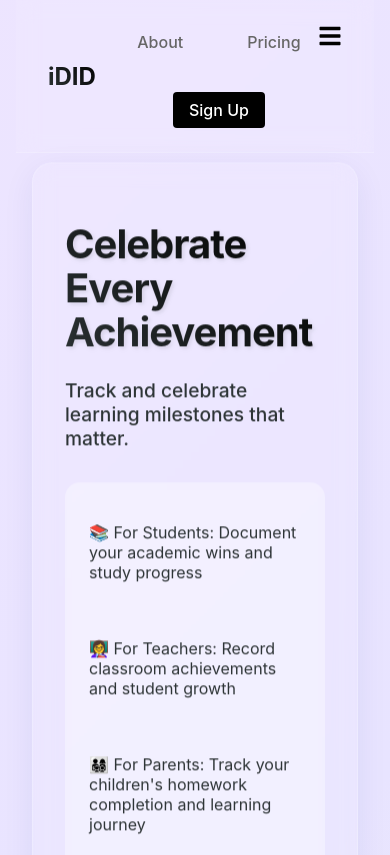
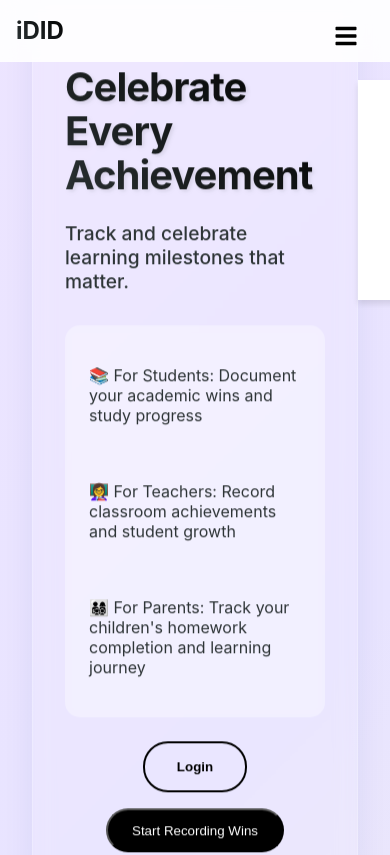
Before and after one commit to nig3l/iDID, a React (Create React App) app in the folder frontend/: page / in a window 390 px wide. Shown: the top 855 px of the page. Built offline with nearby package versions, Linux system fonts and the light colour scheme.

Commit message:
implemented responsive navabr

```diff
--- a/frontend/src/components/Navbar/Navbar.css
+++ b/frontend/src/components/Navbar/Navbar.css
@@ -3,9 +3,14 @@
     justify-content: space-between;
     align-items: center;
     padding: 1.5rem 2rem;
-    background: rgba(255, 255, 255, 0.1);
+    background: rgba(255, 255, 255, 0.9);
     backdrop-filter: blur(10px);
     border-bottom: 1px solid rgba(255, 255, 255, 0.18);
+    position: fixed;
+    top: 0;
+    left: 0;
+    right: 0;
+    z-index: 1000;
   }
 
   .nav-logo {
@@ -59,3 +64,64 @@
       box-shadow: 0 2px 10px rgba(0, 0, 0, 0.1);
     }
   }
+
+  /* Mobile menu styles */
+  .nav-links.mobile {
+    position: fixed;
+    top: 80px;
+    right: -100%;
+    width: 100%;
+    height: auto;
+    background: white;
+    padding: 1rem;
+    transition: right 0.3s ease;
+    display: flex;
+    flex-direction: column;
+    gap: 1rem;
+    box-shadow: 0 4px 6px rgba(0, 0, 0, 0.1);
+  }
+
+  .nav-links.mobile.active {
+    right: 0;
+  }
+
+  .nav-links.mobile a {
+    padding: 1rem;
+    text-align: center;
+    border-radius: 8px;
+  }
+
+  .menu-icon {
+    display: none;
+    font-size: 1.5rem;
+    cursor: pointer;
+    z-index: 1001;
+  }
+
+  @media (max-width: 768px) {
+    .menu-icon {
+      display: block;
+    }
+
+    .nav-links:not(.mobile) {
+      display: none;
+    }
+
+    .navbar {
+      padding: 1rem;
+    }
+  }
+
+  /* Sign up button special styling */
+  .signup-btn {
+    background: black;
+    color: white !important;
+    padding: 0.8rem 1.5rem;
+    border-radius: 25px;
+    transition: transform 0.3s ease;
+  }
+
+  .signup-btn:hover {
+    transform: translateY(-2px);
+    background: #333;
+  }
--- a/frontend/src/components/Navbar/NavbarLanding.js
+++ b/frontend/src/components/Navbar/NavbarLanding.js
@@ -1,21 +1,55 @@
-import React, { useState } from 'react';
+import React, { useState, useEffect } from 'react';
 import { Link } from 'react-router-dom';
 import { FaBars, FaTimes } from 'react-icons/fa';
 import './Navbar.css';
 
 const NavbarLanding = ({ onSignup }) => {
   const [isMenuOpen, setIsMenuOpen] = useState(false);
+  const [isMobile, setIsMobile] = useState(window.innerWidth <= 768);
+
+  // Add resize listener
+  useEffect(() => {
+    const handleResize = () => {
+      setIsMobile(window.innerWidth <= 768);
+      if (window.innerWidth > 768) {
+        setIsMenuOpen(false);
+      }
+    };
+
+    window.addEventListener('resize', handleResize);
+    return () => window.removeEventListener('resize', handleResize);
+  }, []);
+
+  // Close menu when clicking outside
+  useEffect(() => {
+    const handleClickOutside = (event) => {
+      if (isMenuOpen && !event.target.closest('.navbar')) {
+        setIsMenuOpen(false);
+      }
+    };
+
+    document.addEventListener('click', handleClickOutside);
+    return () => document.removeEventListener('click', handleClickOutside);
+  }, [isMenuOpen]);
 
   return (
     <header className="navbar">
       <Link to="/" className="nav-logo">iDID</Link>
-      <div className="menu-icon" onClick={() => setIsMenuOpen(!isMenuOpen)}>
-        {isMenuOpen ? <FaTimes /> : <FaBars />}
-      </div>
-      <nav className={`nav-links ${isMenuOpen ? 'active' : ''}`}>
-        <Link to="/about">About</Link>
-        <Link to="/pricing">Pricing</Link>
-        <Link to="/auth" className="active">Sign Up</Link>
+      {isMobile && (
+        <div className="menu-icon" onClick={(e) => {
+          e.stopPropagation();
+          setIsMenuOpen(!isMenuOpen);
+        }}>
+          {isMenuOpen ? <FaTimes /> : <FaBars />}
+        </div>
+      )}
+      <nav className={`nav-links ${isMenuOpen ? 'active' : ''} ${isMobile ? 'mobile' : ''}`}>
+        <Link to="/about" onClick={() => setIsMenuOpen(false)}>About</Link>
+        <Link to="/pricing" onClick={() => setIsMenuOpen(false)}>Pricing</Link>
+        <Link to="/auth" className="signup-btn" onClick={() => {
+          setIsMenuOpen(false);
+          onSignup?.();
+        }}>Sign Up</Link>
       </nav>
     </header>
   );
```
